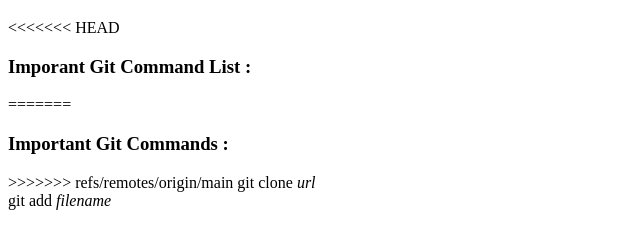
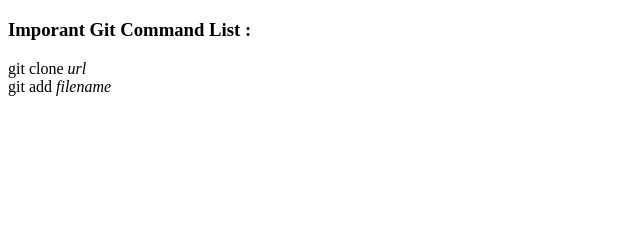
Before and after one commit to jacn2023/hello_world, a plain HTML site: page index.html in a window 1280 px wide. Shown: the part 61-310 px from the top of the page, without its empty margins (0-640 px from the left). Drawn offline with Linux system fonts and the light colour scheme.

Commit message:
fixed merge conflict & updated file

```diff
--- a/index.html
+++ b/index.html
@@ -7,11 +7,7 @@
 
 <body>
 <h1>Git Tutorial</h1>
-<<<<<<< HEAD
 <h3>Imporant Git Command List : </h3>
-=======
-<h3>Important Git Commands : </h3>
->>>>>>> refs/remotes/origin/main
 git clone <i>url</i>
 <br>
 git add <i>filename</i>
```
